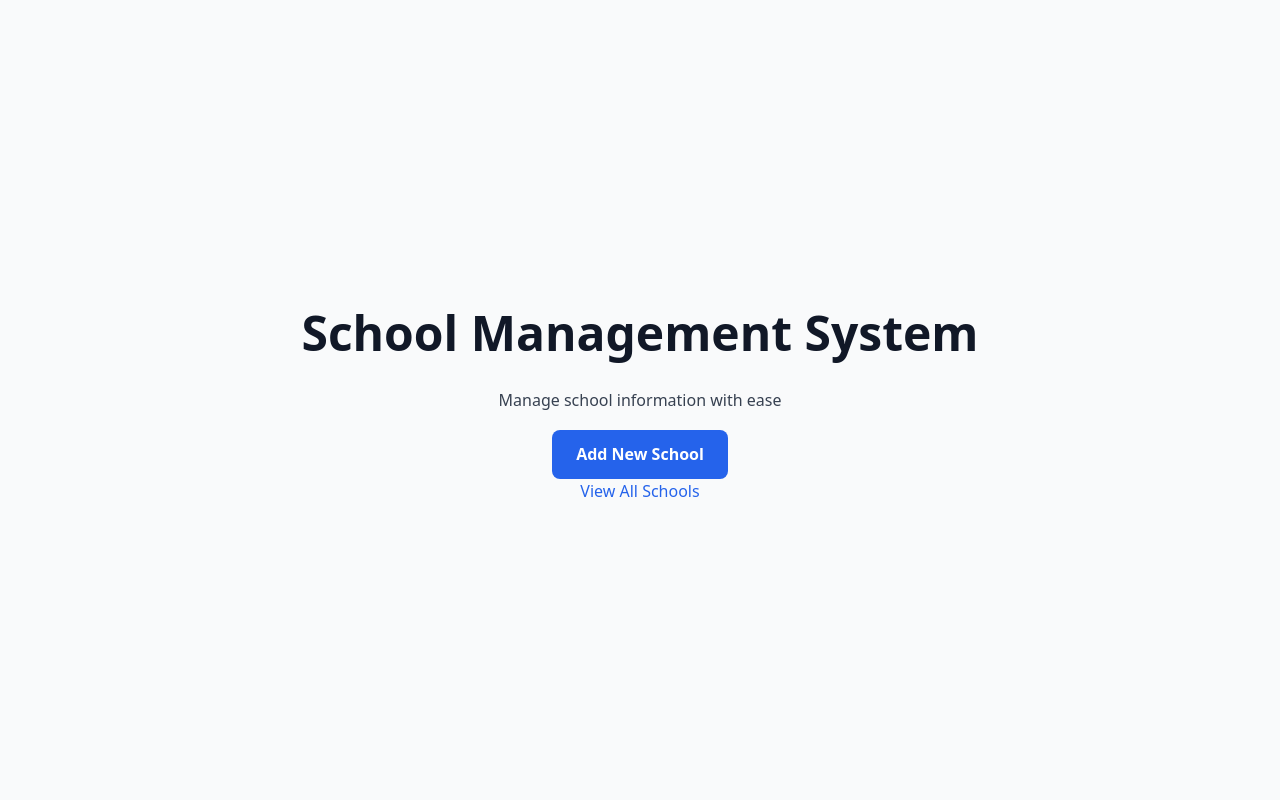
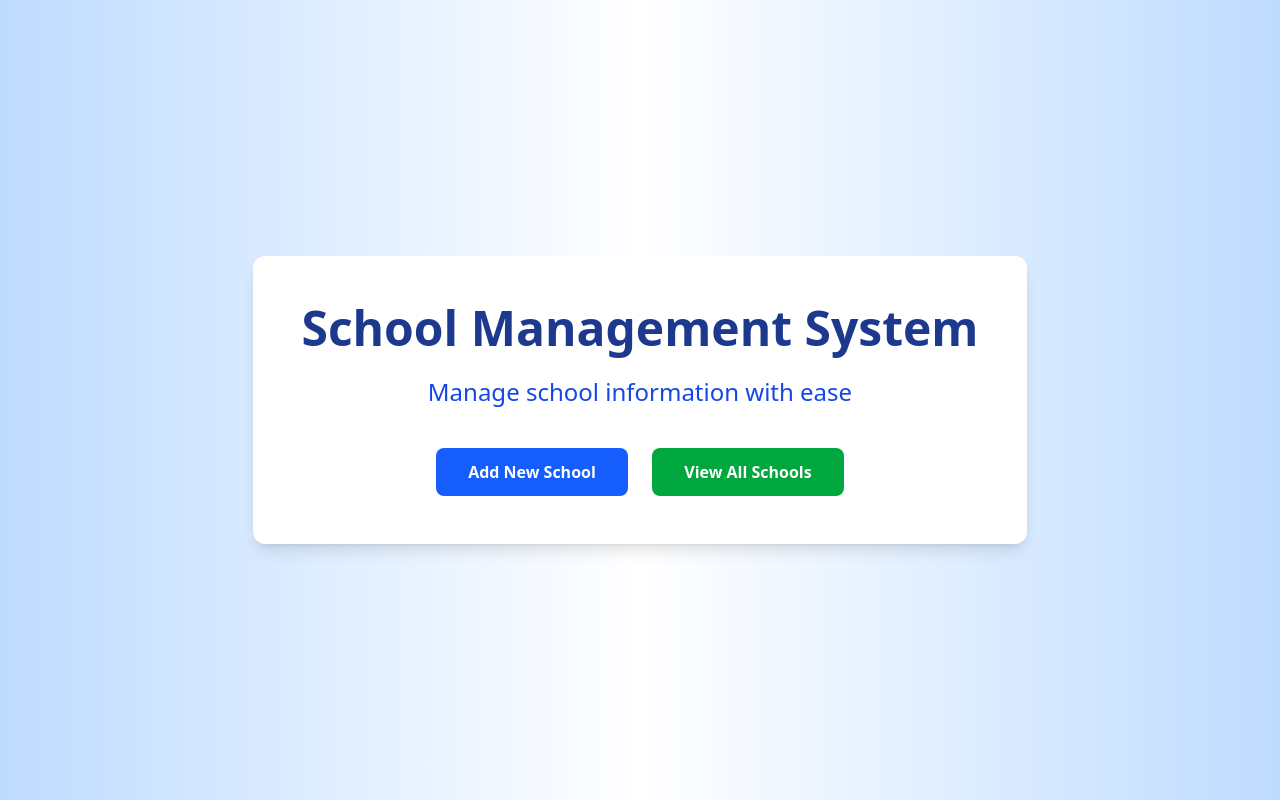
Before and after one commit to Phoenix-Illusion/school-management-system, a Next.js app: page / in a window 1280 px wide. Built offline with nearby package versions, Linux system fonts and the light colour scheme.

Commit message:
Fix API: remove multer for Vercel deployment

```diff
--- a/styles/globals.css
+++ b/styles/globals.css
@@ -1,124 +1,26 @@
-@tailwind base;
-@tailwind components;
-@tailwind utilities;
+@import "tailwindcss";
 
-/* Custom global styles */
-
-body {
-  margin: 0;
-  padding: 0;
-  min-height: 100vh;
-  font-family: system-ui, -apple-system, BlinkMacSystemFont, "Segoe UI", Roboto, Helvetica, Arial, sans-serif;
-  background-color: #f9fafb;
-  color: #1f2937;
-  line-height: 1.6;
+/* Custom styles */
+.form-container {
+  @apply max-w-2xl mx-auto p-6 bg-white rounded-lg shadow-lg;
 }
 
-h1, h2, h3, h4, h5, h6 {
-  margin-top: 0;
-  margin-bottom: 0.5rem;
-  font-weight: 800;
-  color: #111827;
+.form-input {
+  @apply w-full p-3 border border-gray-300 rounded-lg focus:ring-2 focus:ring-blue-500 focus:border-blue-500 outline-none transition-colors;
 }
 
-p {
-  margin-bottom: 1rem;
-  color: #374151;
-}
-
-a {
-  color: #2563eb;
-  text-decoration: none;
-  transition: color 0.2s ease-in-out;
-}
-
-a:hover {
-  color: #1d4ed8;
-}
-
-button {
-  cursor: pointer;
-}
-
-input, textarea, select, button {
-  font-family: inherit;
-  font-size: 1rem;
-}
-
-.container {
-  max-width: 1200px;
-  margin-left: auto;
-  margin-right: auto;
-  padding-left: 1rem;
-  padding-right: 1rem;
-}
-
-/* Utility classes */
-
-.btn-primary {
-  background-color: #2563eb;
-  color: white;
-  font-weight: 600;
-  padding: 0.75rem 1.5rem;
-  border-radius: 0.5rem;
-  transition: background-color 0.3s ease;
-}
-
-.btn-primary:hover {
-  background-color: #1d4ed8;
+.form-label {
+  @apply block text-sm font-medium text-gray-700 mb-2;
 }
 
 .error-text {
-  color: #dc2626;
-  margin-top: 0.25rem;
-  font-size: 0.875rem;
+  @apply text-red-500 text-sm mt-1;
 }
 
-.form-label {
-  display: block;
-  color: #374151;
-  font-weight: 600;
-  margin-bottom: 0.5rem;
-}
-
-.form-input {
-  width: 100%;
-  border: 1px solid #d1d5db;
-  border-radius: 0.375rem;
-  padding: 0.5rem 1rem;
-  outline: none;
-  transition: box-shadow 0.2s ease;
-}
-
-.form-input:focus {
-  box-shadow: 0 0 0 3px rgba(59, 130, 246, 0.5);
-  border-color: #3b82f6;
+.btn-primary {
+  @apply bg-blue-600 hover:bg-blue-700 text-white font-semibold py-3 px-6 rounded-lg transition-colors duration-200 disabled:bg-gray-400 disabled:cursor-not-allowed;
 }
 
 .school-card {
-  border: 1px solid #e5e7eb;
-  border-radius: 0.5rem;
-  box-shadow: 0 1px 2px rgba(0,0,0,0.05);
-  background-color: white;
-  padding: 1rem;
+  @apply bg-white rounded-lg shadow-md overflow-hidden hover:shadow-lg transition-shadow duration-300;
 }
-
-/* Responsive typography */
-
-@media (min-width: 640px) {
-  h1 {
-    font-size: 2.5rem;
-  }
-  h2 {
-    font-size: 2rem;
-  }
-}
-
-@media (min-width: 768px) {
-  h1 {
-    font-size: 3rem;
-  }
-  h2 {
-    font-size: 2.5rem;
-  }
-}
```
